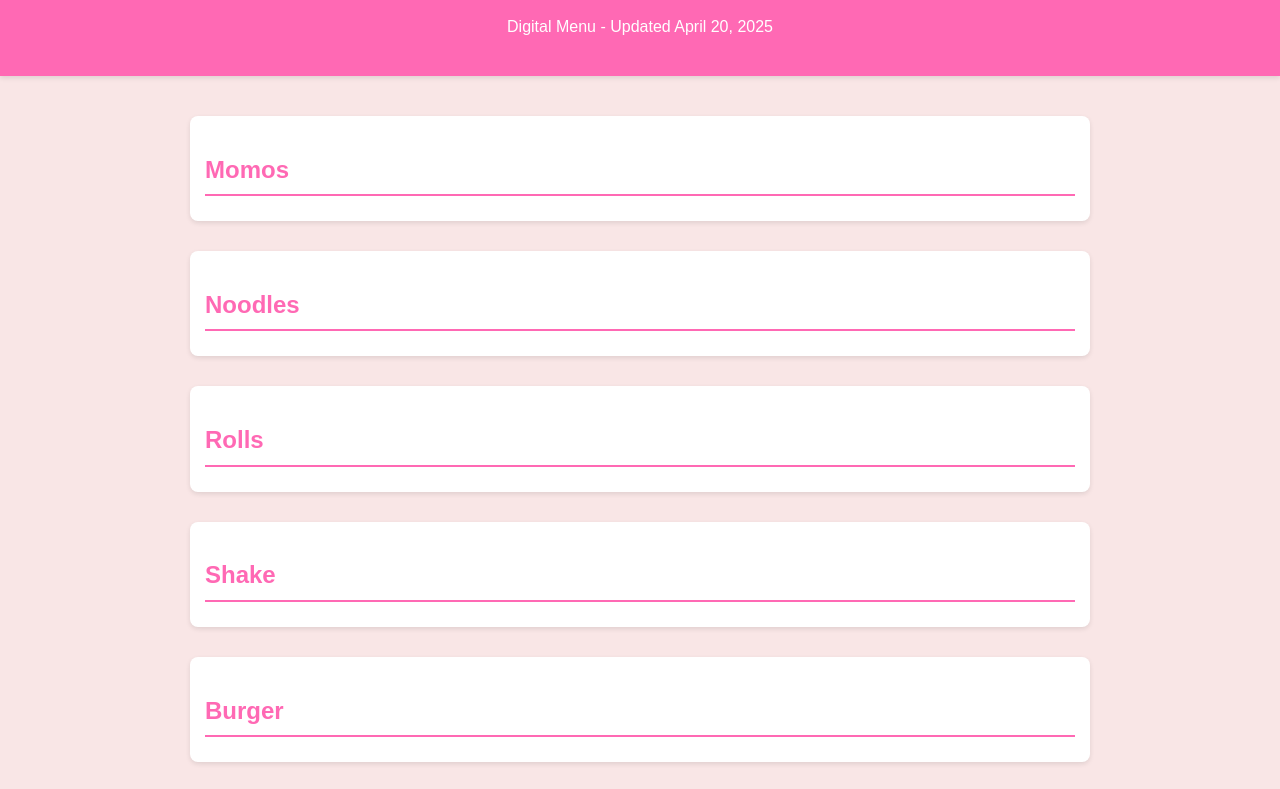
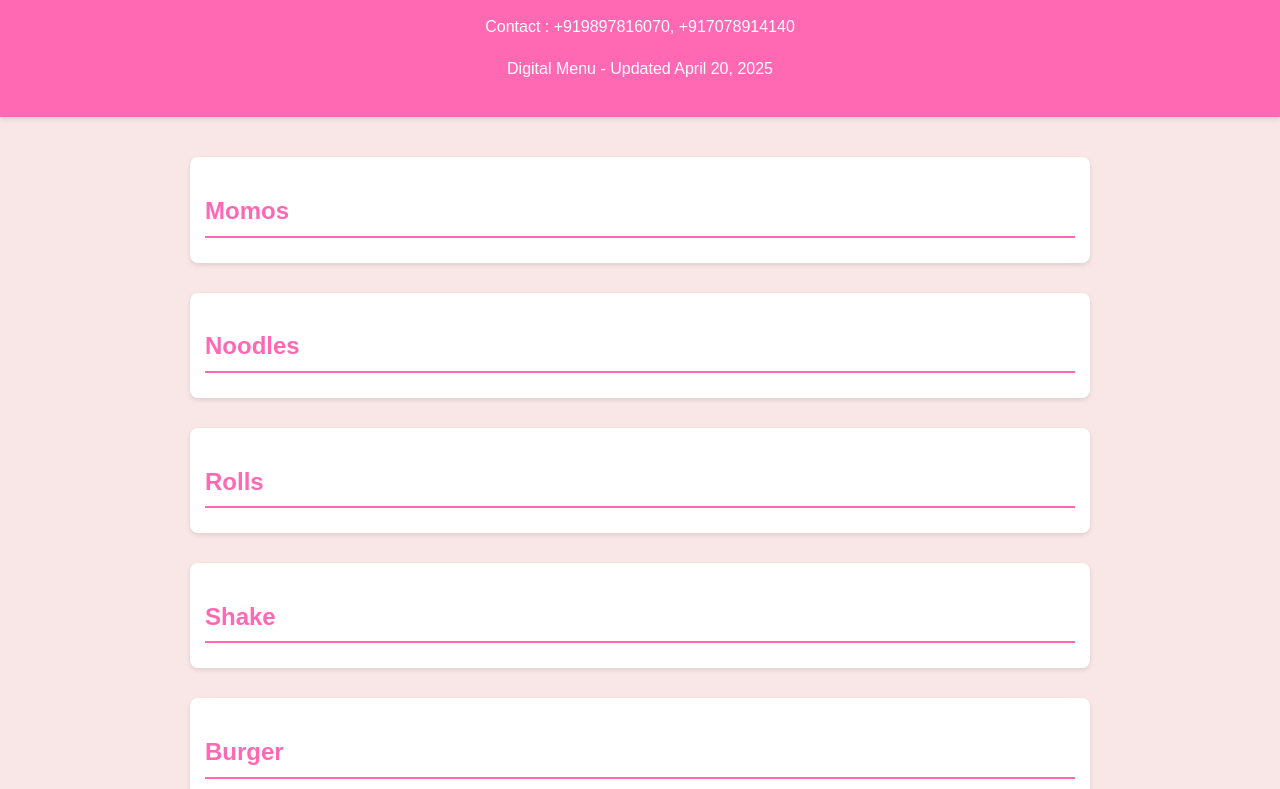
Before and after one commit to Bhojrajsingh2000/Radha-Rani, a plain HTML site: page index.html in a window 1280 px wide. Shown: the part 100-889 px from the top of the page. Drawn offline with nearby package versions, Linux system fonts and the light colour scheme.

Commit message:
Update index.html

```diff
--- a/index.html
+++ b/index.html
@@ -89,6 +89,7 @@
 <body>
   <header>
     <h1>Radha Rani Fast Food & Restaurant</h1>
+    <p>Contact : +919897816070, +917078914140</p>
     <p>Digital Menu - Updated April 20, 2025</p>
   </header>
   <div class="menu-container">
```
